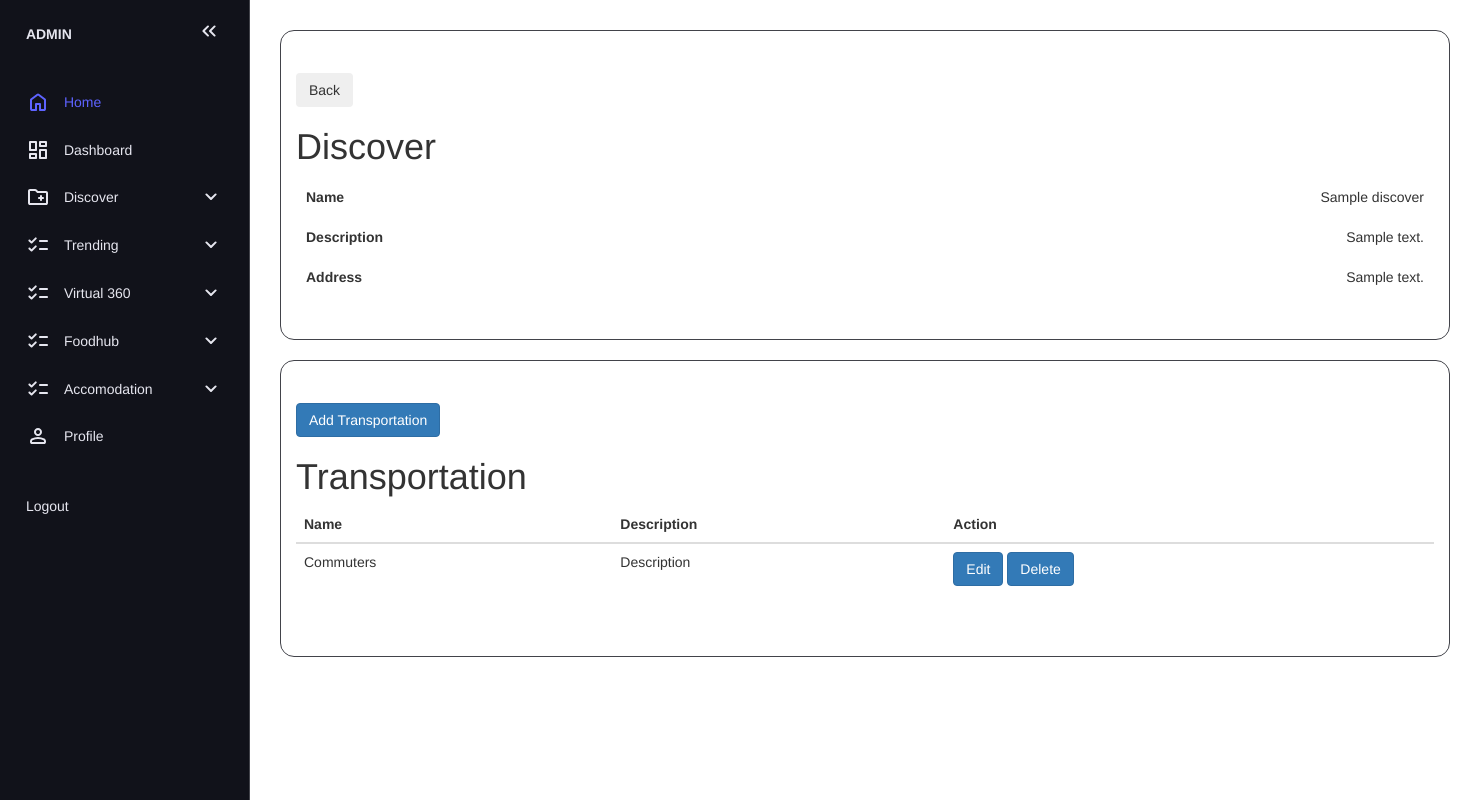
After one commit to Biotgermss/AR-Tour, a PHP site: page /transportation.php?id=1 in a window 1480 px wide. The commit adds this page. Run offline with PHP 8.4, Linux system fonts and the light colour scheme; tables that the repository leaves empty or names only in its code hold one stand-in row (values such as "Sample post").

Commit message:
Sample HTML

```diff
--- /dev/null
+++ b/ARtour/DataModel.php
@@ -0,0 +1,31 @@
+<?php
+
+class DataModel
+{
+    function getDiscovers()
+    {
+        include 'config.php';
+
+        $sql = "SELECT * FROM discover";
+        $result = $conn->query($sql);
+
+        $data = [];
+        while ($row = $result->fetch_assoc()) {
+            // Process each row
+            $data[] = $row;
+        }
+        return $data;
+    }
+
+    function getDiscoverById($id)
+    {
+        include 'config.php';
+
+        $sql = "SELECT * FROM discover where id  = $id";
+        $result = $conn->query($sql);
+        if ($result->num_rows > 0) {
+            return $result->fetch_assoc();
+        }
+        return [];
+    }
+}
--- /dev/null
+++ b/ARtour/config.php
@@ -0,0 +1,14 @@
+<?php
+
+// Database connection
+$servername = "localhost";
+$username = "root";
+$password = "";
+$database = "ar_tour";
+
+$conn = new mysqli($servername, $username, $password, $database);
+
+// Check connection
+if ($conn->connect_error) {
+    die("Connection failed: " . $conn->connect_error);
+}
--- /dev/null
+++ b/ARtour/nav.php
@@ -0,0 +1,123 @@
+
+<nav id="sidebar">
+    <ul>
+      <li>
+        <span class="logo">ADMIN</span>
+        <button onclick=toggleSidebar() id="toggle-btn">
+          <svg xmlns="http://www.w3.org/2000/svg" height="24px" viewBox="0 -960 960 960" width="24px" fill="#e8eaed"><path d="m313-480 155 156q11 11 11.5 27.5T468-268q-11 11-28 11t-28-11L228-452q-6-6-8.5-13t-2.5-15q0-8 2.5-15t8.5-13l184-184q11-11 27.5-11.5T468-692q11 11 11 28t-11 28L313-480Zm264 0 155 156q11 11 11.5 27.5T732-268q-11 11-28 11t-28-11L492-452q-6-6-8.5-13t-2.5-15q0-8 2.5-15t8.5-13l184-184q11-11 27.5-11.5T732-692q11 11 11 28t-11 28L577-480Z"/></svg>
+        </button>
+      </li>
+      <li class="active">
+        <a href="index.html">
+          <svg xmlns="http://www.w3.org/2000/svg" height="24px" viewBox="0 -960 960 960" width="24px" fill="#e8eaed"><path d="M240-200h120v-200q0-17 11.5-28.5T400-440h160q17 0 28.5 11.5T600-400v200h120v-360L480-740 240-560v360Zm-80 0v-360q0-19 8.5-36t23.5-28l240-180q21-16 48-16t48 16l240 180q15 11 23.5 28t8.5 36v360q0 33-23.5 56.5T720-120H560q-17 0-28.5-11.5T520-160v-200h-80v200q0 17-11.5 28.5T400-120H240q-33 0-56.5-23.5T160-200Zm320-270Z"/></svg>
+          <span>Home</span>
+        </a>
+      </li>
+      <li>
+        <a href="dashboard.html">
+          <svg xmlns="http://www.w3.org/2000/svg" height="24px" viewBox="0 -960 960 960" width="24px" fill="#e8eaed"><path d="M520-640v-160q0-17 11.5-28.5T560-840h240q17 0 28.5 11.5T840-800v160q0 17-11.5 28.5T800-600H560q-17 0-28.5-11.5T520-640ZM120-480v-320q0-17 11.5-28.5T160-840h240q17 0 28.5 11.5T440-800v320q0 17-11.5 28.5T400-440H160q-17 0-28.5-11.5T120-480Zm400 320v-320q0-17 11.5-28.5T560-520h240q17 0 28.5 11.5T840-480v320q0 17-11.5 28.5T800-120H560q-17 0-28.5-11.5T520-160Zm-400 0v-160q0-17 11.5-28.5T160-360h240q17 0 28.5 11.5T440-320v160q0 17-11.5 28.5T400-120H160q-17 0-28.5-11.5T120-160Zm80-360h160v-240H200v240Zm400 320h160v-240H600v240Zm0-480h160v-80H600v80ZM200-200h160v-80H200v80Zm160-320Zm240-160Zm0 240ZM360-280Z"/></svg>
+          <span>Dashboard</span>
+        </a>
+      </li>
+      <li>
+        <button onclick=toggleSubMenu(this) class="dropdown-btn">
+          <svg xmlns="http://www.w3.org/2000/svg" height="24px" viewBox="0 -960 960 960" width="24px" fill="#e8eaed"><path d="M160-160q-33 0-56.5-23.5T80-240v-480q0-33 23.5-56.5T160-800h207q16 0 30.5 6t25.5 17l57 57h320q33 0 56.5 23.5T880-640v400q0 33-23.5 56.5T800-160H160Zm0-80h640v-400H447l-80-80H160v480Zm0 0v-480 480Zm400-160v40q0 17 11.5 28.5T600-320q17 0 28.5-11.5T640-360v-40h40q17 0 28.5-11.5T720-440q0-17-11.5-28.5T680-480h-40v-40q0-17-11.5-28.5T600-560q-17 0-28.5 11.5T560-520v40h-40q-17 0-28.5 11.5T480-440q0 17 11.5 28.5T520-400h40Z"/></svg>
+          <span>Discover</span>
+          <svg xmlns="http://www.w3.org/2000/svg" height="24px" viewBox="0 -960 960 960" width="24px" fill="#e8eaed"><path d="M480-361q-8 0-15-2.5t-13-8.5L268-556q-11-11-11-28t11-28q11-11 28-11t28 11l156 156 156-156q11-11 28-11t28 11q11 11 11 28t-11 28L508-372q-6 6-13 8.5t-15 2.5Z"/></svg>
+        </button>
+        <ul class="sub-menu">
+    <div>
+            <li><a href="dimages.php">Images</a></li>
+            <li><a href="dname.html">Name</a></li>
+            <li><a href="ddescription.html">Description</a></li>
+            <li><a href="daddress.html">Address</a></li>
+            <li><a href="dtrans.html">Transportation(Vehicle)</a></li>
+            <li><a href="dsteps.html">Steps(No Vehicle)</a></li>
+            <li><a href="dact.html">Activities</a></li>
+            <li><a href="dstores.html">Stores</a></li>
+            <li><a href="dplace.html">Place Nearby</a></li>
+          </div>
+        </ul>
+      </li>
+      <li>
+        <button onclick=toggleSubMenu(this) class="dropdown-btn">
+          <svg xmlns="http://www.w3.org/2000/svg" height="24px" viewBox="0 -960 960 960" width="24px" fill="#e8eaed"><path d="m221-313 142-142q12-12 28-11.5t28 12.5q11 12 11 28t-11 28L250-228q-12 12-28 12t-28-12l-86-86q-11-11-11-28t11-28q11-11 28-11t28 11l57 57Zm0-320 142-142q12-12 28-11.5t28 12.5q11 12 11 28t-11 28L250-548q-12 12-28 12t-28-12l-86-86q-11-11-11-28t11-28q11-11 28-11t28 11l57 57Zm339 353q-17 0-28.5-11.5T520-320q0-17 11.5-28.5T560-360h280q17 0 28.5 11.5T880-320q0 17-11.5 28.5T840-280H560Zm0-320q-17 0-28.5-11.5T520-640q0-17 11.5-28.5T560-680h280q17 0 28.5 11.5T880-640q0 17-11.5 28.5T840-600H560Z"/></svg>
+          <span>Trending</span>
+          <svg xmlns="http://www.w3.org/2000/svg" height="24px" viewBox="0 -960 960 960" width="24px" fill="#e8eaed"><path d="M480-361q-8 0-15-2.5t-13-8.5L268-556q-11-11-11-28t11-28q11-11 28-11t28 11l156 156 156-156q11-11 28-11t28 11q11 11 11 28t-11 28L508-372q-6 6-13 8.5t-15 2.5Z"/></svg>
+        </button>
+        <ul class="sub-menu">
+          <div>
+            <li><a href="trending.html">Videos</a></li>
+          </div>
+        </ul>
+      </li>
+      <li> <li>
+        <button onclick=toggleSubMenu(this) class="dropdown-btn">
+          <svg xmlns="http://www.w3.org/2000/svg" height="24px" viewBox="0 -960 960 960" width="24px" fill="#e8eaed"><path d="m221-313 142-142q12-12 28-11.5t28 12.5q11 12 11 28t-11 28L250-228q-12 12-28 12t-28-12l-86-86q-11-11-11-28t11-28q11-11 28-11t28 11l57 57Zm0-320 142-142q12-12 28-11.5t28 12.5q11 12 11 28t-11 28L250-548q-12 12-28 12t-28-12l-86-86q-11-11-11-28t11-28q11-11 28-11t28 11l57 57Zm339 353q-17 0-28.5-11.5T520-320q0-17 11.5-28.5T560-360h280q17 0 28.5 11.5T880-320q0 17-11.5 28.5T840-280H560Zm0-320q-17 0-28.5-11.5T520-640q0-17 11.5-28.5T560-680h280q17 0 28.5 11.5T880-640q0 17-11.5 28.5T840-600H560Z"/></svg>
+          <span>Virtual 360</span>
+          <svg xmlns="http://www.w3.org/2000/svg" height="24px" viewBox="0 -960 960 960" width="24px" fill="#e8eaed"><path d="M480-361q-8 0-15-2.5t-13-8.5L268-556q-11-11-11-28t11-28q11-11 28-11t28 11l156 156 156-156q11-11 28-11t28 11q11 11 11 28t-11 28L508-372q-6 6-13 8.5t-15 2.5Z"/></svg>
+        </button>
+        <ul class="sub-menu">
+          <div>
+            <li><a href="vname.html">Name</a></li>
+            <li><a href="vdescription.html">Description</a></li>
+            <li><a href="vimage.html">Images</a></li>
+          </div>
+        </ul>
+      </li>
+      <li>
+         <li>
+        <button onclick=toggleSubMenu(this) class="dropdown-btn">
+          <svg xmlns="http://www.w3.org/2000/svg" height="24px" viewBox="0 -960 960 960" width="24px" fill="#e8eaed"><path d="m221-313 142-142q12-12 28-11.5t28 12.5q11 12 11 28t-11 28L250-228q-12 12-28 12t-28-12l-86-86q-11-11-11-28t11-28q11-11 28-11t28 11l57 57Zm0-320 142-142q12-12 28-11.5t28 12.5q11 12 11 28t-11 28L250-548q-12 12-28 12t-28-12l-86-86q-11-11-11-28t11-28q11-11 28-11t28 11l57 57Zm339 353q-17 0-28.5-11.5T520-320q0-17 11.5-28.5T560-360h280q17 0 28.5 11.5T880-320q0 17-11.5 28.5T840-280H560Zm0-320q-17 0-28.5-11.5T520-640q0-17 11.5-28.5T560-680h280q17 0 28.5 11.5T880-640q0 17-11.5 28.5T840-600H560Z"/></svg>
+          <span>Foodhub</span>
+          <svg xmlns="http://www.w3.org/2000/svg" height="24px" viewBox="0 -960 960 960" width="24px" fill="#e8eaed"><path d="M480-361q-8 0-15-2.5t-13-8.5L268-556q-11-11-11-28t11-28q11-11 28-11t28 11l156 156 156-156q11-11 28-11t28 11q11 11 11 28t-11 28L508-372q-6 6-13 8.5t-15 2.5Z"/></svg>
+        </button>
+        <ul class="sub-menu">
+        <div>
+            <li><a href="foodname.html">Name</a></li>
+            <li><a href="foodaddress.html">Address</a></li>
+            <li><a href="foodnumber.html">Contact Number</a></li>
+            <li><a href="foodplace.html">Place Image</a></li>
+            <li><a href="foodimage.html">Food Image</a></li>
+          </div>
+        </ul>
+      </li>
+      <li>
+         <li>
+        <button onclick=toggleSubMenu(this) class="dropdown-btn">
+          <svg xmlns="http://www.w3.org/2000/svg" height="24px" viewBox="0 -960 960 960" width="24px" fill="#e8eaed"><path d="m221-313 142-142q12-12 28-11.5t28 12.5q11 12 11 28t-11 28L250-228q-12 12-28 12t-28-12l-86-86q-11-11-11-28t11-28q11-11 28-11t28 11l57 57Zm0-320 142-142q12-12 28-11.5t28 12.5q11 12 11 28t-11 28L250-548q-12 12-28 12t-28-12l-86-86q-11-11-11-28t11-28q11-11 28-11t28 11l57 57Zm339 353q-17 0-28.5-11.5T520-320q0-17 11.5-28.5T560-360h280q17 0 28.5 11.5T880-320q0 17-11.5 28.5T840-280H560Zm0-320q-17 0-28.5-11.5T520-640q0-17 11.5-28.5T560-680h280q17 0 28.5 11.5T880-640q0 17-11.5 28.5T840-600H560Z"/></svg>
+          <span>Accomodation</span>
+          <svg xmlns="http://www.w3.org/2000/svg" height="24px" viewBox="0 -960 960 960" width="24px" fill="#e8eaed"><path d="M480-361q-8 0-15-2.5t-13-8.5L268-556q-11-11-11-28t11-28q11-11 28-11t28 11l156 156 156-156q11-11 28-11t28 11q11 11 11 28t-11 28L508-372q-6 6-13 8.5t-15 2.5Z"/></svg>
+        </button>
+        <ul class="sub-menu">
+          <div>
+            <li><a href="accoindex.html">Name</a></li>
+            <li><a href="accoaddress.html">Address</a></li>
+            <li><a href="acconumber.html">Contact Number</a></li>
+            <li><a href="accoimage.html">Image</a></li>
+             <li><form id="userTypeForm">
+        <label for="userType">Choose a user type:</label>
+        <select id="userType" name="userType" required>
+            <option value="">--Select a type--</option>
+            <option value="hotel">Hotel</option>
+            <option value="resort">Resort</option>
+        </select>
+        <button type="submit">Submit</button>
+      </form></li>
+    </form>
+          </div>
+        </ul>
+      </li>
+      <li>
+        <a href="profile.html">
+          <svg xmlns="http://www.w3.org/2000/svg" height="24px" viewBox="0 -960 960 960" width="24px" fill="#e8eaed"><path d="M480-480q-66 0-113-47t-47-113q0-66 47-113t113-47q66 0 113 47t47 113q0 66-47 113t-113 47ZM160-240v-32q0-34 17.5-62.5T224-378q62-31 126-46.5T480-440q66 0 130 15.5T736-378q29 15 46.5 43.5T800-272v32q0 33-23.5 56.5T720-160H240q-33 0-56.5-23.5T160-240Zm80 0h480v-32q0-11-5.5-20T700-306q-54-27-109-40.5T480-360q-56 0-111 13.5T260-306q-9 5-14.5 14t-5.5 20v32Zm240-320q33 0 56.5-23.5T560-640q0-33-23.5-56.5T480-720q-33 0-56.5 23.5T400-640q0 33 23.5 56.5T480-560Zm0-80Zm0 400Z"/></svg>
+          <span>Profile</span>
+        </a>
+      </li>
+      <li>
+               <a href="#">
+                <i class="fa fa-power-off" aria-hidden="true"></i>
+               <a href="logout.php">Logout</a>
+           </li>
+    </ul>
+  </nav>
--- /dev/null
+++ b/ARtour/transportation.php
@@ -0,0 +1,89 @@
+<!DOCTYPE html>
+<html lang="en">
+<head>
+    <meta charset="UTF-8">
+    <meta name="viewport" content="width=device-width, initial-scale=1.0">
+    <title>Home</title>
+    <link rel="stylesheet" href="style.css">
+    <script type="text/javascript" src="app.js" defer></script>
+    <link rel="stylesheet" href="https://maxcdn.bootstrapcdn.com/bootstrap/3.4.1/css/bootstrap.min.css">
+    <script src="https://ajax.googleapis.com/ajax/libs/jquery/3.7.1/jquery.min.js"></script>
+    <script src="https://maxcdn.bootstrapcdn.com/bootstrap/3.4.1/js/bootstrap.min.js"></script>
+    <style>
+        .detail {
+            width: 100%;
+        }
+        .detail td,.detail th {
+            padding: 10px;
+        }
+        .detail td {
+            text-align: right;
+        }
+    </style>
+</head>
+<body>
+<?php
+include 'nav.php';
+include 'DataModel.php';
+if(!isset($_GET["id"])) {
+    header("location: dimages.php");
+}
+$id = $_GET["id"];
+$model = new DataModel();
+$discover = $model->getDiscoverById($id);
+
+?>
+<main>
+    <div class="container">
+        <button class="btn btn-secondary back">Back</button>
+        <h1 class="title">Discover</h1>
+        <form>
+            <table class="detail">
+                <tr>
+                    <th>Name</th>
+                    <td><?= $discover["name"] ?></td>
+                </tr>
+
+                <tr>
+                    <th>Description</th>
+                    <td><?= $discover["description"] ?></td>
+                </tr>
+                <tr>
+                    <th>Address</th>
+                    <td><?= $discover["address"] ?></td>
+                </tr>
+            </table>
+        </form>
+    </div>
+
+    <div class="container">
+        <button class="btn btn-primary">Add Transportation</button>
+        <H1>Transportation</H1>
+        <table class="table">
+            <thead>
+            <tr>
+                <th>Name</th>
+                <th>Description</th>
+                <th>Action</th>
+            </tr>
+            </thead>
+            <tbody>
+            <tr>
+                <td>Commuters</td>
+                <td>Description</td>
+                <td>
+                    <button class="btn btn-primary">Edit</button>
+                    <button class="btn btn-primary">Delete</button>
+                </td>
+            </tr>
+            </tbody>
+        </table>
+    </div>
+</main>
+<script>
+    $(".back").on('click', function () {
+        window.location.href = "dimages.php"
+    })
+</script>
+</body>
+</html>
```
Also changed, not shown: ARtour/ajax.php (added, +11 -0 lines), ARtour/dimages.html (deleted, +0 -145 lines), ARtour/dimages.php (added, +86 -0 lines), ARtour/login.php (+0 -14 lines).
